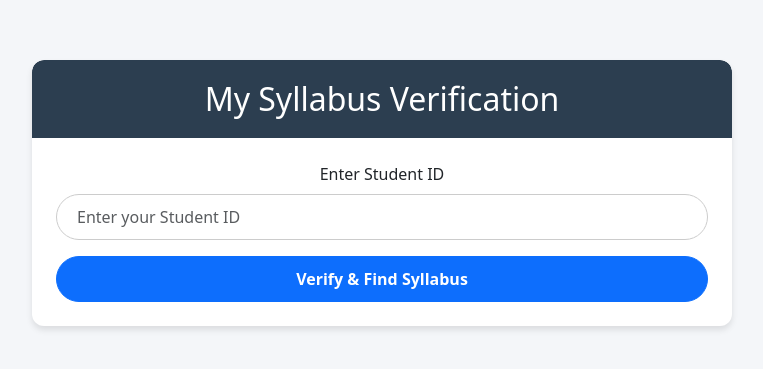
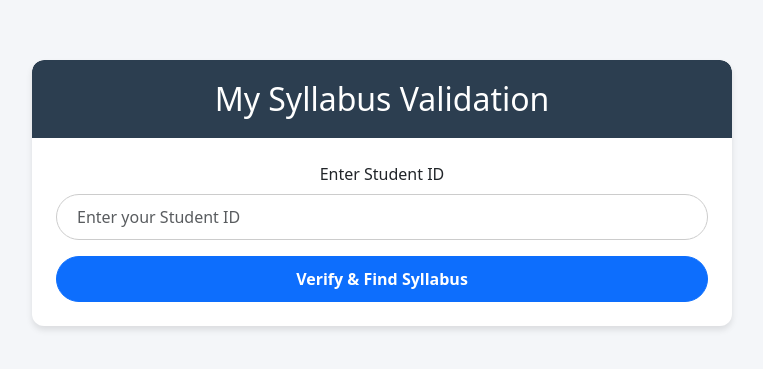
Before and after one commit to kartikpande123/examuserfrontend, a React (Create React App) app: page /pdfsyllabusentry in a window 1280 px wide. Shown: the part 207-576 px from the top of the page, without its empty margins (258-1021 px from the left). Built offline with nearby package versions, Linux system fonts and the light colour scheme.

Commit message:
Fixed API URL to point to the correct domain

```diff
--- a/src/components/PdfSyllabusEntry.js
+++ b/src/components/PdfSyllabusEntry.js
@@ -189,7 +189,7 @@ export default function PdfSyllabusEntry() {
     <div style={styles.container}>
       <div className="card" style={styles.card}>
         <div style={styles.header}>
-          <h2 className="text-center mb-0">My Syllabus Verification</h2>
+          <h2 className="text-center mb-0">My Syllabus Validation</h2>
         </div>
         <div className="card-body p-4">
           <div className="mb-3">
```
